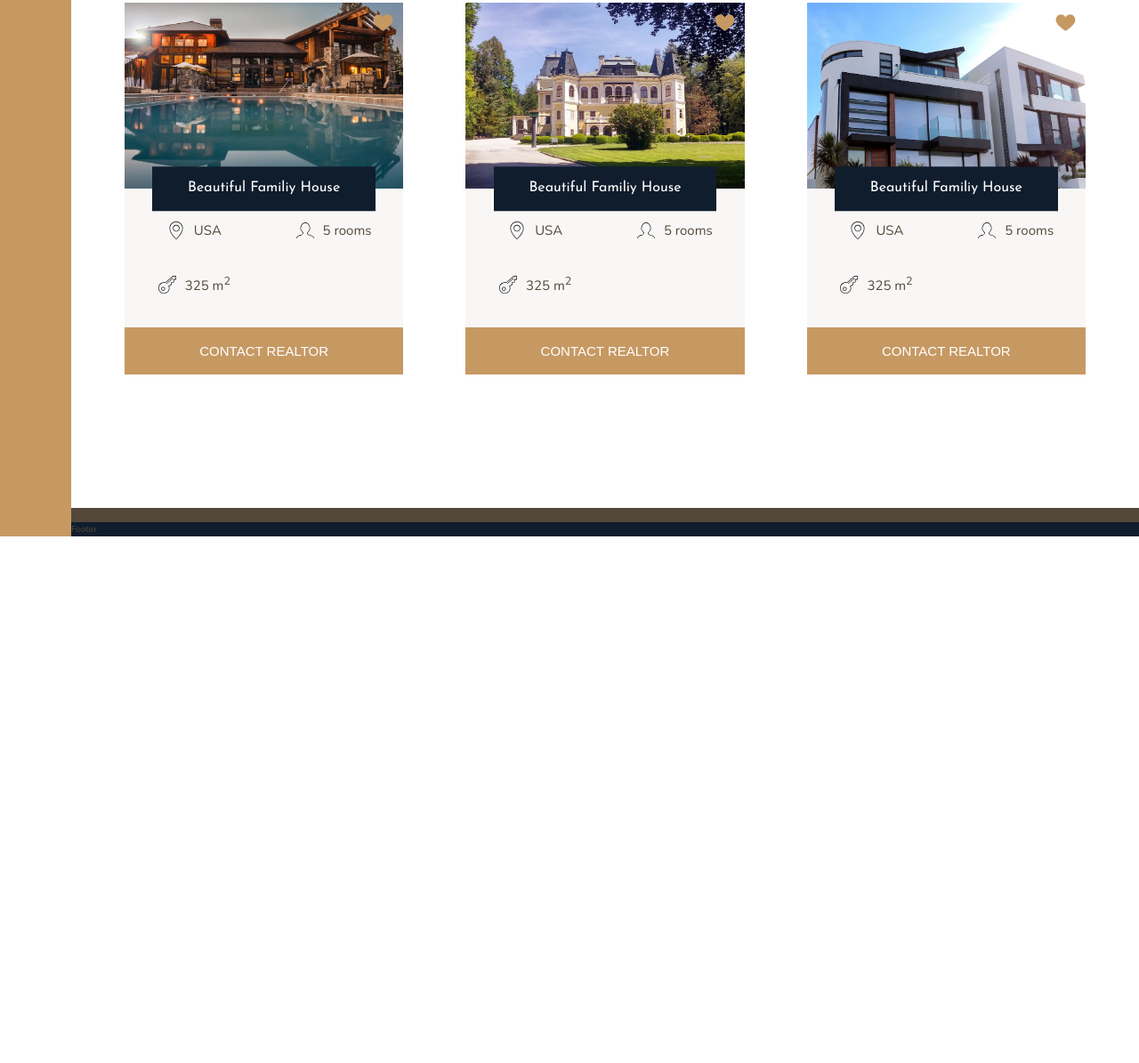
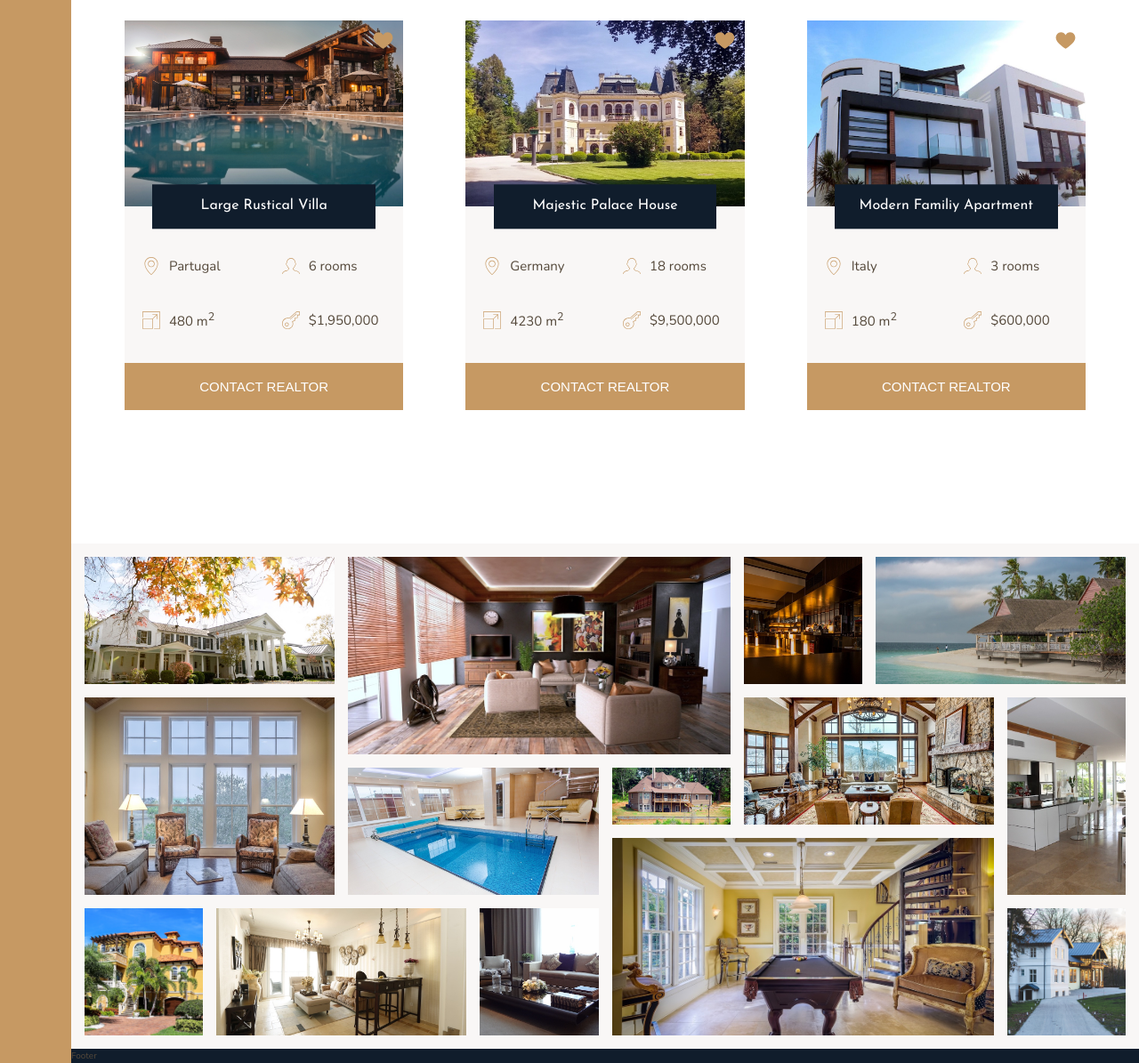
Before and after one commit to Sehja/Nexter, a website: page index.html in a window 1280 px wide. Shown: the part 2455-3650 px from the top of the page at 89% size. Before the commit the page ends 3058 px from the top, so only its background shows below. Drawn offline with nearby package versions, Linux system fonts and the light colour scheme.

Commit message:
gallery finish

```diff
--- a/index.html
+++ b/index.html
@@ -115,14 +115,15 @@
             </div>
             <div class="home__area">
                 <svg>
-                    <use xlink:href="./img/sprite.svg#icon-key"></use>
+                    <use xlink:href="./img/sprite.svg#icon-expand"></use>
                 </svg>
                 <p>325 m<sup>2</sup></p>
             </div>
             <div class="home__price">
                 <svg>
-                    <use xlink:href="./img/sprite#icon-key"></use>
+                    <use xlink:href="./img/sprite.svg#icon-key"></use>
                 </svg>
+                <p>1,200,000</p>
             </div>
             <button class="btn home__btn">Contact realtor</button>
         </div>
@@ -131,29 +132,30 @@
             <svg class="home__like">
                 <use xlink:href="./img/sprite.svg#icon-heart-full"></use>
             </svg>
-            <h5 class="home__name">Beautiful Familiy House</h5>
+            <h5 class="home__name">Modern Glass Villa</h5>
             <div class="home__location">
                 <svg>
                     <use xlink:href="./img/sprite.svg#icon-map-pin"></use>
                 </svg>
-                <p>USA</p>
+                <p>Canada</p>
             </div>
             <div class="home__rooms">
                 <svg>
                     <use xlink:href="./img/sprite.svg#icon-profile-male"></use>
                 </svg>
-                <p>5 rooms</p>
+                <p>6 rooms</p>
             </div>
             <div class="home__area">
                 <svg>
-                    <use xlink:href="./img/sprite.svg#icon-key"></use>
+                    <use xlink:href="./img/sprite.svg#icon-expand"></use>
                 </svg>
-                <p>325 m<sup>2</sup></p>
+                <p>450 m<sup>2</sup></p>
             </div>
             <div class="home__price">
                 <svg>
-                    <use xlink:href="./img/sprite#icon-key"></use>
+                    <use xlink:href="./img/sprite.svg#icon-key"></use>
                 </svg>
+                <p>$2,750,000</p>
             </div>
             <button class="btn home__btn">Contact realtor</button>
         </div>
@@ -162,29 +164,30 @@
             <svg class="home__like">
                 <use xlink:href="./img/sprite.svg#icon-heart-full"></use>
             </svg>
-            <h5 class="home__name">Beautiful Familiy House</h5>
+            <h5 class="home__name">Cozy Country House</h5>
             <div class="home__location">
                 <svg>
                     <use xlink:href="./img/sprite.svg#icon-map-pin"></use>
                 </svg>
-                <p>USA</p>
+                <p>UK</p>
             </div>
             <div class="home__rooms">
                 <svg>
                     <use xlink:href="./img/sprite.svg#icon-profile-male"></use>
                 </svg>
-                <p>5 rooms</p>
+                <p>4 rooms</p>
             </div>
             <div class="home__area">
                 <svg>
-                    <use xlink:href="./img/sprite.svg#icon-key"></use>
+                    <use xlink:href="./img/sprite.svg#icon-expand"></use>
                 </svg>
-                <p>325 m<sup>2</sup></p>
+                <p>250 m<sup>2</sup></p>
             </div>
             <div class="home__price">
                 <svg>
-                    <use xlink:href="./img/sprite#icon-key"></use>
+                    <use xlink:href="./img/sprite.svg#icon-key"></use>
                 </svg>
+                <p>$850,000</p>
             </div>
             <button class="btn home__btn">Contact realtor</button>
         </div>
@@ -193,29 +196,30 @@
             <svg class="home__like">
                 <use xlink:href="./img/sprite.svg#icon-heart-full"></use>
             </svg>
-            <h5 class="home__name">Beautiful Familiy House</h5>
+            <h5 class="home__name">Large Rustical Villa</h5>
             <div class="home__location">
                 <svg>
                     <use xlink:href="./img/sprite.svg#icon-map-pin"></use>
                 </svg>
-                <p>USA</p>
+                <p>Partugal</p>
             </div>
             <div class="home__rooms">
                 <svg>
                     <use xlink:href="./img/sprite.svg#icon-profile-male"></use>
                 </svg>
-                <p>5 rooms</p>
+                <p>6 rooms</p>
             </div>
             <div class="home__area">
                 <svg>
-                    <use xlink:href="./img/sprite.svg#icon-key"></use>
+                    <use xlink:href="./img/sprite.svg#icon-expand"></use>
                 </svg>
-                <p>325 m<sup>2</sup></p>
+                <p>480 m<sup>2</sup></p>
             </div>
             <div class="home__price">
                 <svg>
-                    <use xlink:href="./img/sprite#icon-key"></use>
+                    <use xlink:href="./img/sprite.svg#icon-key"></use>
                 </svg>
+                <p>$1,950,000</p>
             </div>
             <button class="btn home__btn">Contact realtor</button>
         </div>
@@ -224,29 +228,30 @@
             <svg class="home__like">
                 <use xlink:href="./img/sprite.svg#icon-heart-full"></use>
             </svg>
-            <h5 class="home__name">Beautiful Familiy House</h5>
+            <h5 class="home__name">Majestic Palace House</h5>
             <div class="home__location">
                 <svg>
                     <use xlink:href="./img/sprite.svg#icon-map-pin"></use>
                 </svg>
-                <p>USA</p>
+                <p>Germany</p>
             </div>
             <div class="home__rooms">
                 <svg>
                     <use xlink:href="./img/sprite.svg#icon-profile-male"></use>
                 </svg>
-                <p>5 rooms</p>
+                <p>18 rooms</p>
             </div>
             <div class="home__area">
                 <svg>
-                    <use xlink:href="./img/sprite.svg#icon-key"></use>
+                    <use xlink:href="./img/sprite.svg#icon-expand"></use>
                 </svg>
-                <p>325 m<sup>2</sup></p>
+                <p>4230 m<sup>2</sup></p>
             </div>
             <div class="home__price">
                 <svg>
-                    <use xlink:href="./img/sprite#icon-key"></use>
+                    <use xlink:href="./img/sprite.svg#icon-key"></use>
                 </svg>
+                <p>$9,500,000</p>
             </div>
             <button class="btn home__btn">Contact realtor</button>
         </div>
@@ -255,35 +260,80 @@
             <svg class="home__like">
                 <use xlink:href="./img/sprite.svg#icon-heart-full"></use>
             </svg>
-            <h5 class="home__name">Beautiful Familiy House</h5>
+            <h5 class="home__name">Modern Familiy Apartment</h5>
             <div class="home__location">
                 <svg>
                     <use xlink:href="./img/sprite.svg#icon-map-pin"></use>
                 </svg>
-                <p>USA</p>
+                <p>Italy</p>
             </div>
             <div class="home__rooms">
                 <svg>
                     <use xlink:href="./img/sprite.svg#icon-profile-male"></use>
                 </svg>
-                <p>5 rooms</p>
+                <p>3 rooms</p>
             </div>
             <div class="home__area">
                 <svg>
-                    <use xlink:href="./img/sprite.svg#icon-key"></use>
+                    <use xlink:href="./img/sprite.svg#icon-expand"></use>
                 </svg>
-                <p>325 m<sup>2</sup></p>
+                <p>180 m<sup>2</sup></p>
             </div>
             <div class="home__price">
                 <svg>
-                    <use xlink:href="./img/sprite#icon-key"></use>
+                    <use xlink:href="./img/sprite.svg#icon-key"></use>
                 </svg>
+                <p>$600,000</p>
             </div>
             <button class="btn home__btn">Contact realtor</button>
         </div>
 
     </section>
-    <section class="gallery">Gallery</section>
+    <section class="gallery">
+        <figure class="gallery__item gallery__item-1">
+            <img src="./img/gal-1.jpeg" alt="" class="gallery__img">
+        </figure>
+        <figure class="gallery__item gallery__item-2">
+            <img src="./img/gal-2.jpeg" alt="" class="gallery__img">
+        </figure>
+        <figure class="gallery__item gallery__item-3">
+            <img src="./img/gal-3.jpeg" alt="" class="gallery__img">
+        </figure>
+        <figure class="gallery__item gallery__item-4">
+            <img src="./img/gal-4.jpeg" alt="" class="gallery__img">
+        </figure>
+        <figure class="gallery__item gallery__item-5">
+            <img src="./img/gal-5.jpeg" alt="" class="gallery__img">
+        </figure>
+        <figure class="gallery__item gallery__item-6">
+            <img src="./img/gal-6.jpeg" alt="" class="gallery__img">
+        </figure>
+        <figure class="gallery__item gallery__item-7">
+            <img src="./img/gal-7.jpeg" alt="" class="gallery__img">
+        </figure>
+        <figure class="gallery__item gallery__item-8">
+            <img src="./img/gal-8.jpeg" alt="" class="gallery__img">
+        </figure>
+        <figure class="gallery__item gallery__item-9">
+            <img src="./img/gal-9.jpeg" alt="" class="gallery__img">
+        </figure>
+        <figure class="gallery__item gallery__item-10">
+            <img src="./img/gal-10.jpeg" alt="" class="gallery__img">
+        </figure>
+        <figure class="gallery__item gallery__item-11">
+            <img src="./img/gal-11.jpeg" alt="" class="gallery__img">
+        </figure>
+        <figure class="gallery__item gallery__item-12">
+            <img src="./img/gal-12.jpeg" alt="" class="gallery__img">
+        </figure>
+        <figure class="gallery__item gallery__item-13">
+            <img src="./img/gal-13.jpeg" alt="" class="gallery__img">
+        </figure>
+        <figure class="gallery__item gallery__item-14">
+            <img src="./img/gal-14.jpeg" alt="" class="gallery__img">
+        </figure>
+    </section>
+
     <footer class="footer">Footer</footer>
 </body>
 
--- a/sass/_gallery.scss
+++ b/sass/_gallery.scss
@@ -1,4 +1,88 @@
 .gallery {
-    background-color: $color-grey-dark-1;
+    background-color: $color-grey-light-1;
     grid-column: full-start / full-end;
+    padding: 1.5rem;
+
+    display: grid;
+    grid-gap: 1.5rem;
+    grid-template-columns: repeat(8, 1fr);
+    grid-template-rows: repeat(7, 5vw);
+
+    &__img {
+        width: 100%;
+        height: 100%;
+        object-fit: cover;
+        display: block;
+    }
+
+    &__item {
+        &-1 {
+            grid-column: 1 / span 2;
+            grid-row: 1 / 3;
+        }
+
+        &-2 {
+            grid-column: 3 / span 3;
+            grid-row: 1 / 4;
+        }
+
+        &-3 {
+            grid-column: 6 / 7;
+            grid-row: 1 / 3;
+        }
+
+        &-4 {
+            grid-column: 7 / -1;
+            grid-row: 1 / 3;
+        }
+
+        &-5 {
+            grid-column: 1 / span 2;
+            grid-row: 3 / 6;
+        }
+
+        &-6 {
+            grid-column: 3 / 5;
+            grid-row: 4 / 6;
+        }
+
+        &-7 {
+            grid-column: 5 / 6;
+        }
+
+        &-8 {
+            grid-column: 6 / 8;
+            grid-row: 3 / 5;
+        }
+
+        &-9 {
+            grid-column: 8 / -1;
+            grid-row: 3 / 6;
+        }
+
+        &-10 {
+            grid-column: 1 / 2;
+            grid-row: 6 / -1;
+        }
+
+        &-11 {
+            grid-column: 2 / 4;
+            grid-row: 6 / -1;
+        }
+
+        &-12 {
+            grid-column: 4 / 5;
+            grid-row: 6 / -1;
+        }
+
+        &-13 {
+            grid-column: 5 / 8;
+            grid-row: 5 / -1;
+        }
+
+        &-14 {
+            grid-column: 8 / -1;
+            grid-row: 6 / -1;
+        }
+    }
 }
--- a/sass/_homes.scss
+++ b/sass/_homes.scss
@@ -36,6 +36,7 @@
         width: 2rem;
         height: 2rem;
         margin-right: 1rem;
+        fill: $color-primary;
     }
 
     &__img {
@@ -57,7 +58,21 @@
     div {
         display: flex;
         align-items: center;
-        justify-content: center;
+        justify-content: start;
+    }
+
+    &__location,
+    &__rooms {
+        margin-top: 2rem;
+    }
+
+    &__location,
+    &__rooms,
+    &__area,
+    &__price {
+        align-items: center;
+        justify-content: start;
+        margin-left: 2rem;
     }
 
     p {
```
Also changed, not shown: css/style.css.
